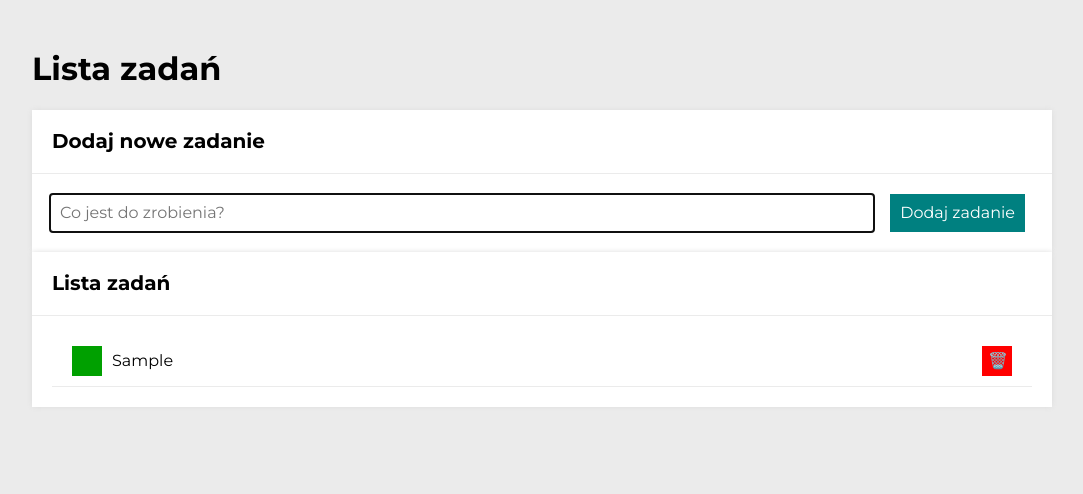
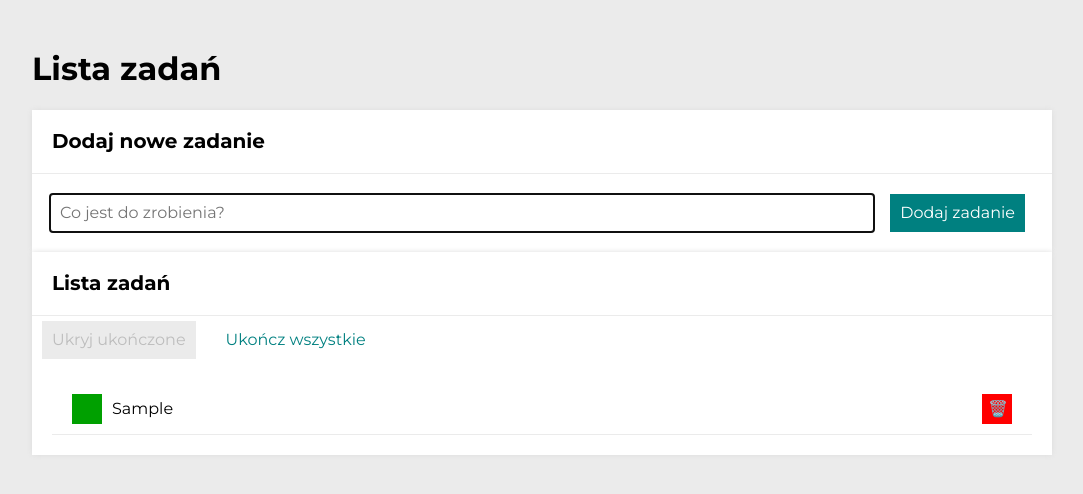
Before and after one commit to MikolajPawlowski/to-do-list, a plain HTML site: page index.html in a window 1280 px wide. Both pictures are taken after typing "Sample" into the empty fields and a click on the button "Dodaj zadanie". Shown: the whole page, without its empty margins (98-1181 px from the left). Drawn offline with nearby package versions, Linux system fonts and the light colour scheme.

Commit message:
refactoring immutability js

```diff
--- a/css/form.css
+++ b/css/form.css
@@ -28,6 +28,8 @@
 
 .form__button:hover {
     background-color: rgb(50, 168, 168);
+    transform: scale(1.1);
+    transition: 0.5s ease-out;
 }
 
 .form_button:active {
--- a/css/list.css
+++ b/css/list.css
@@ -3,6 +3,10 @@
     padding: 10px 10px;
     align-items: center;
     border-bottom: 1px solid rgb(235, 235, 235);
+}
+
+.list__item--hidden {
+    display: none;
 }
 
 .list__span {
@@ -21,6 +25,7 @@
     border: none;
     color: white;
     flex-shrink: 0;
+    transition: .5s ease-out;
 }
 
 .list__button--toggleDone {
--- a/css/section.css
+++ b/css/section.css
@@ -16,3 +16,42 @@
     padding: 20px 20px;
     margin: 0;
 }
+
+.section__buttons {
+    display: flex;
+}
+
+.section__buttons--hiddenButtons {
+    display: none;
+}
+
+.section__button {
+    background-color: transparent;
+    color: teal;
+    padding: 10px;
+    border: none;
+    margin: 5px 10px;
+    outline: none;
+    transition: color .5s ease-out;
+}
+
+.section__button:hover {
+    color: rgb(0, 180, 180)
+}
+
+.section__button:disabled {
+    background: rgb(235, 235, 235);
+    color:rgb(189, 189, 189);
+}
+
+
+@media(max-width:767px) {
+    .section__buttons {
+        flex-direction: column;
+        flex-wrap: wrap;
+    }
+    .section__button {
+        width: 100%;
+        margin: 10px 0;
+    }
+}
--- a/index.html
+++ b/index.html
@@ -35,8 +35,8 @@
 
     <section class="section">
         <h2 class="section__header">Lista zadań</h2>
-        <ul class="section__list js-tasks">
-        </ul>
+        <div class="section__buttons js-buttons"></div>
+        <ul class="section__list js-tasks"></ul>
     </section>
 </body>
 
--- a/script.js
+++ b/script.js
@@ -1,22 +1,50 @@
 {
-    const tasks = [];
+    let tasks = [];
+
+    let hideDoneTasks = false;
 
     const removeTask = (taskIndex) => {
-        tasks.splice(taskIndex, 1)
+        tasks = [
+            ...tasks.slice(0, taskIndex),
+            ...tasks.slice(taskIndex + 1),
+        ]
         render();
     };
 
     const toggleTaskDone = (taskIndex) => {
-        tasks[taskIndex].done = !tasks[taskIndex].done;
+        tasks = [
+            ...tasks.slice(0, taskIndex),
+            {
+                ...tasks[taskIndex], done: !tasks[taskIndex].done,
+            },
+            ...tasks.slice(taskIndex + 1)
+        ];
         render();
     };
 
     const addNewTask = (newTaskContent) => {
-        tasks.push({ content: newTaskContent });
+        tasks = [
+            ...tasks,
+            { content: newTaskContent, },
+        ];
         render();
     };
 
-    const bindEvents = () => {
+    const setAllTasksDone = () => {
+        tasks = tasks.map((task) => ({
+            ...task,
+            done: true,
+        }));
+
+        render();
+    };
+
+    const toggleHideDoneTasks = () => {
+        hideDoneTasks = !hideDoneTasks;
+        render();
+    };
+
+    const bindRemoveEvents = () => {
         const removeButtons = document.querySelectorAll(".js-remove");
 
         removeButtons.forEach((removeButton, taskIndex) => {
@@ -24,6 +52,7 @@
                 removeTask(taskIndex);
             });
         });
+    };
 
     const bindToggleDoneEvents = () => {
         const toggleDoneButtons = document.querySelectorAll(".js-toggleDone");
@@ -34,20 +63,15 @@
             });
         });
     };
-        bindToggleDoneEvents();
-    };
 
-    const render = () => {
-        let htmlString = "";
-
-        for (const task of tasks) {
-            htmlString += `
-            <li class="list__item js-tasks">
+    const renderTasks = () => {
+        const taskToHTML = task => `
+            <li class="list__item ${task.done && hideDoneTasks ? " list__item--hidden" : ""}">
               <button class="list__button list__button--toggleDone js-toggleDone">
               ${task.done ? "✓" : ""}
               </button>
 
-              <span class="list__span${task.done ? " list__span--done" : ""}">
+              <span class="list__span${ task.done ? " list__span--done" : ""}">
               ${task.content}
               </span>
 
@@ -56,11 +80,50 @@
               </button>
               </li>
               `;
+
+        const tasksElement = document.querySelector(".js-tasks");
+        tasksElement.innerHTML = tasks.map(taskToHTML).join("");
+    };
+
+    const renderButtons = () => {
+        let buttonsHTMLContent = "";
+
+        if (tasks.length > 0) {
+            buttonsHTMLContent += `
+                <button class="section__button js-hideButton"
+                ${ tasks.every( task => !task.done) ? "disabled" : ""}>
+                ${hideDoneTasks ? "Pokaż ukończone" : "Ukryj ukończone"}
+                </button>
+                <button class="section__button js-doneButton"
+                ${ tasks.every(({ done }) => done) ? "disabled" : ""}>
+                Ukończ wszystkie
+                </button>
+                `;
+        };
+
+        document.querySelector(".js-buttons").innerHTML = buttonsHTMLContent;
+    };
+
+    const bindButtonsEvents = () => {
+        const doneButton = document.querySelector(".js-doneButton");
+
+        if (doneButton) {
+            doneButton.addEventListener("click", setAllTasksDone);
         }
 
-        document.querySelector(".js-tasks").innerHTML = htmlString;
+        const hideButton = document.querySelector(".js-hideButton");
 
-        bindEvents();
+        if (hideButton) {
+            hideButton.addEventListener("click", toggleHideDoneTasks);
+        }
+    };
+
+    const render = () => {
+        renderTasks();
+        renderButtons();
+        bindToggleDoneEvents();
+        bindRemoveEvents();
+        bindButtonsEvents();
     };
 
     const onFormSubmit = (event) => {
```
Lines whose indentation alone changed are shown as unchanged.
